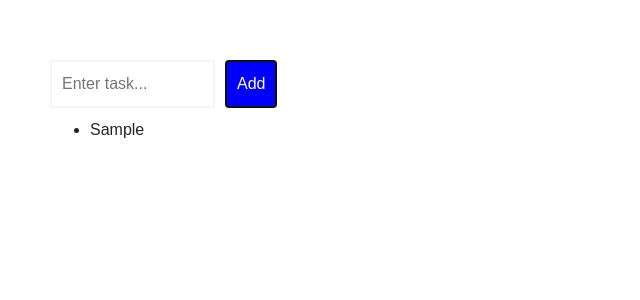
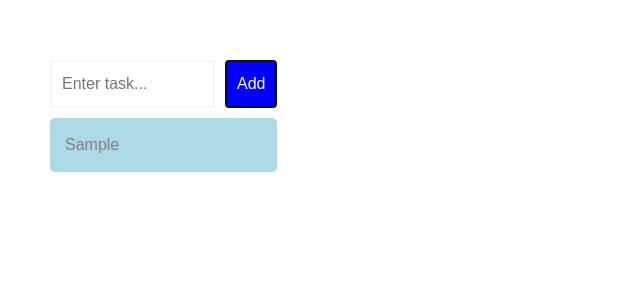
Before and after one commit to dbarthell/Knack, a React (Create React App) app in the folder client/: page / in a window 1280 px wide. Both pictures are taken after typing "Sample" into the empty fields and a click on the button "Add". Shown: the top 300 px of the page, without its empty margins (0-640 px from the left). Built offline with nearby package versions, Linux system fonts and the light colour scheme.

Commit message:
added deleteItem method and flip move

```diff
--- a/client/src/components/TodoItems.js
+++ b/client/src/components/TodoItems.js
@@ -1,8 +1,20 @@
 import React, { Component } from "react";
+import FlipMove from "react-flip-move"
 
 class TodoItems extends Component {
+    constructor(props) {
+        super(props);
+
+        this.createTasks = this.createTasks.bind(this);
+    }
+
     createTasks(item) {
-        return <li key={item.key}>{item.text}</li>
+        return <li onClick={() =>this.delete(item.key)}
+                    key={item.key}>{item.text}</li>
+    }
+
+    delete(key) {
+        this.props.delete(key);
     }
 
     render() {
@@ -11,7 +23,9 @@ class TodoItems extends Component {
 
         return (
             <ul className="theList">
+            <FlipMove duration={250} easing="ease-out">
                 {listItems}
+            </FlipMove>
             </ul>
         )
     }
--- a/client/src/components/TodoList.css
+++ b/client/src/components/TodoList.css
@@ -14,3 +14,29 @@
     color: white;
     border: 2px solid blue;
 }
+
+.todoListMain .header button:hover {
+    background-color: pink;
+    border: 2px solid pink;
+    cursor: pointer;
+}
+
+.todoListMain .theList li {
+    color: grey;
+    background-color: lightblue;
+    padding: 15px;
+    margin-bottom: 15px;
+    border-radius: 5px;
+    list-style: none;
+
+    transition: background-color .2s ease-out;
+}
+
+.todoListMain .theList li:hover {
+    background-color: pink;
+    cursor: pointer;
+}
+
+ul.theList {
+    padding: 0;
+}
--- a/client/src/components/TodoList.js
+++ b/client/src/components/TodoList.js
@@ -11,6 +11,7 @@ class TodoList extends Component {
         }
 
         this.addItem = this.addItem.bind(this);
+        this.deleteItem = this.deleteItem.bind(this);
     }
 
     addItem(e) {
@@ -33,6 +34,16 @@ class TodoList extends Component {
         console.log(this.state.items);
     }
 
+    deleteItem(key) {
+        const filteredItems = this.state.items.filter(function (item) {
+            return (item.key !== key)
+        });
+
+        this.setState({
+            items: filteredItems
+        })
+    }
+
     render() {
         return (
             <div className="todoListMain">
@@ -44,7 +55,8 @@ class TodoList extends Component {
                         <button type="submit">Add</button>
                     </form>
                 </div>
-                <TodoItems entries={this.state.items}/>
+                <TodoItems entries={this.state.items}
+                            delete={this.deleteItem}/>
             </div>
         );
     }
--- a/package.json
+++ b/package.json
@@ -18,6 +18,7 @@
     "nodemon": "^1.11.0"
   },
   "dependencies": {
-    "express": "^4.15.4"
+    "express": "^4.15.4",
+    "react-flip-move": "^3.0.2"
   }
 }
```
Also changed, not shown: 1 other file (tests, documents, lock files or other folders).
